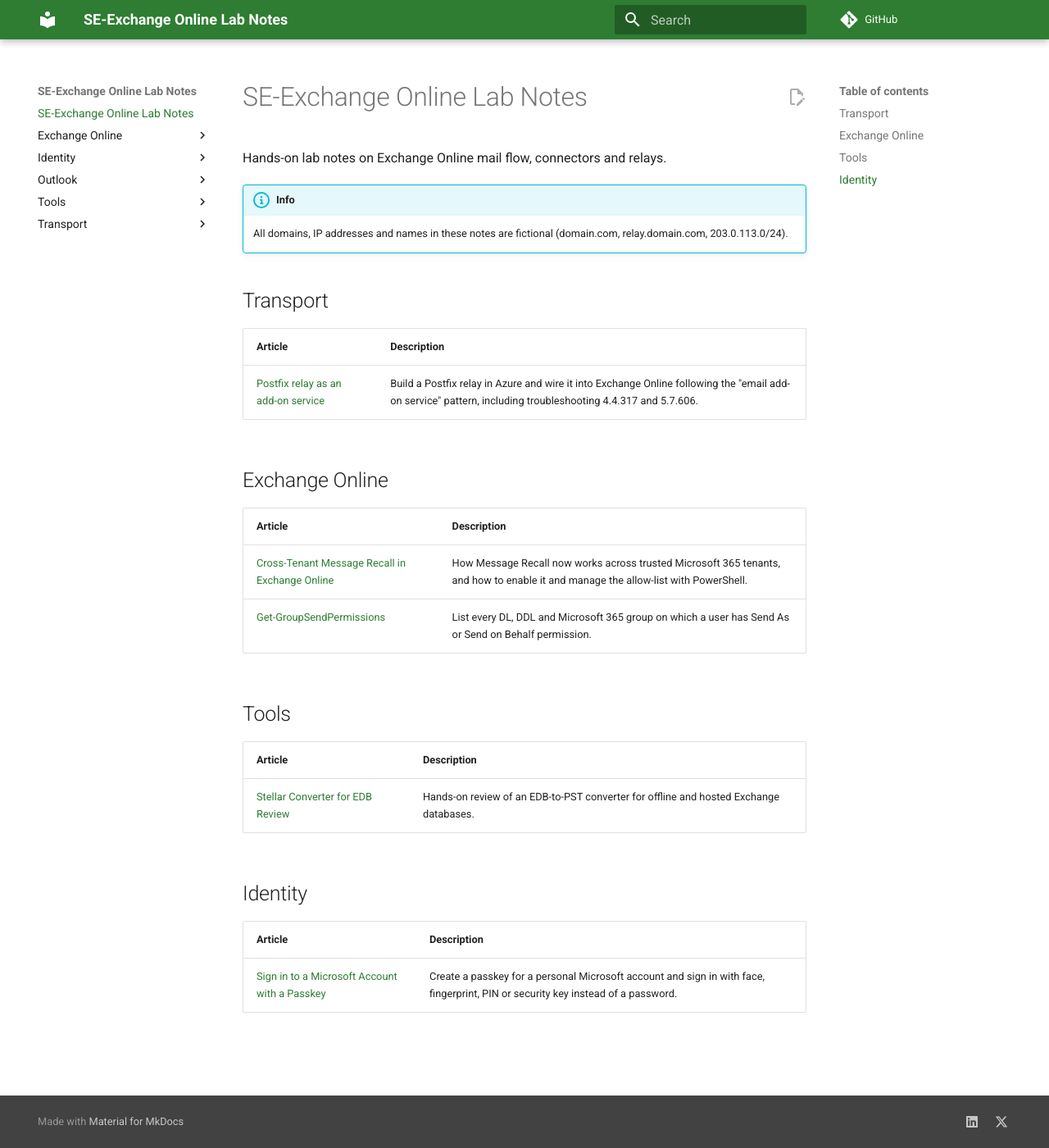
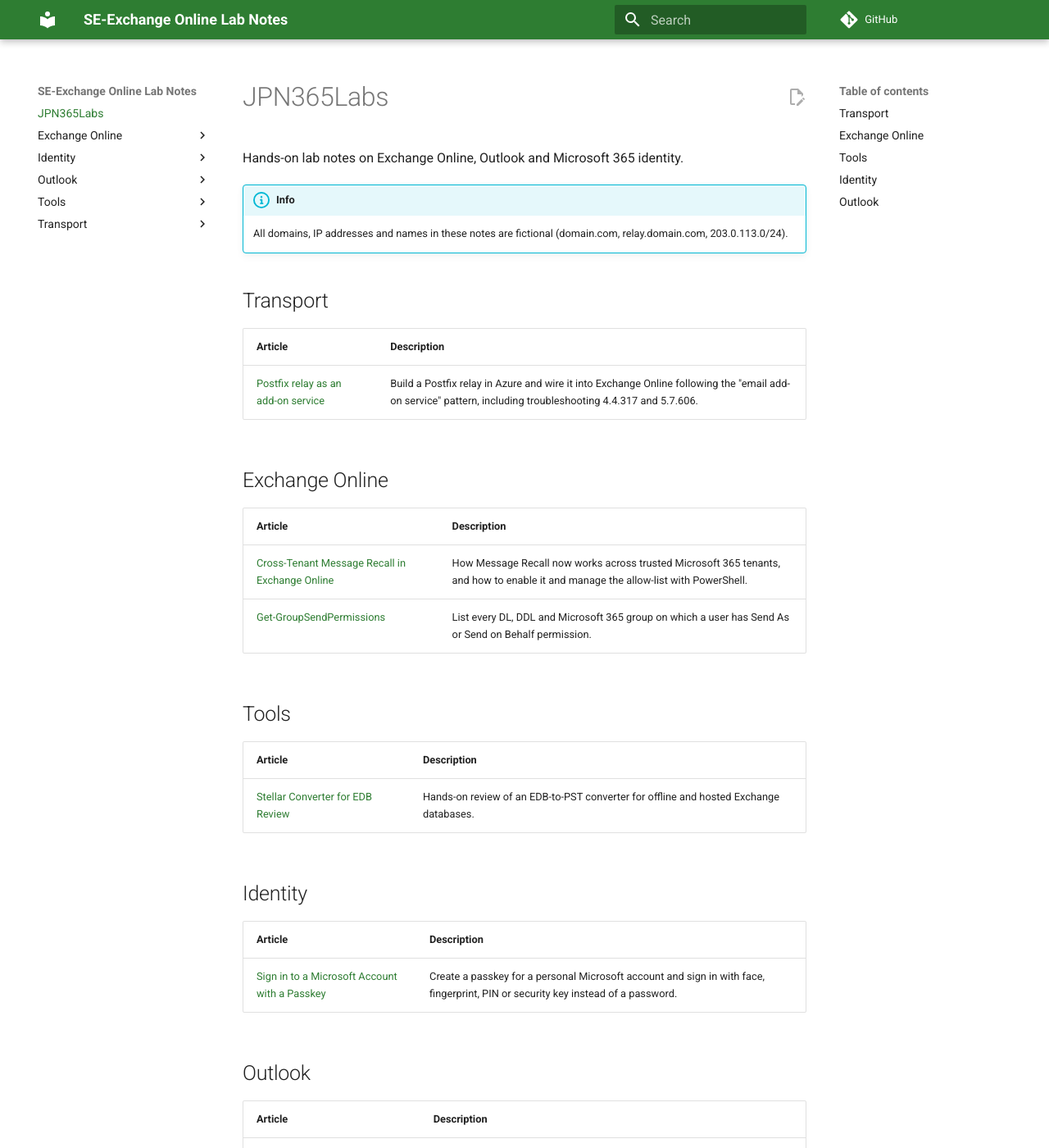
Before and after one commit to jeanpaulnk/JPN365Labs, an MkDocs documentation site: the page built from docs/index.md, in a window 1280 px wide and 1400 px high. Shown: the whole window at 82% size. Built offline with MkDocs 1.6.1 and Material for MkDocs 9.7.7, drawn with Linux system fonts in a browser that asks for light colours; comment, search, counter and statistics services are not loaded; some of the changed text lies outside the part shown.

Commit message:
Revise title and enhance content in index.md
Updated lab notes title and added Outlook section.

```diff
--- a/docs/index.md
+++ b/docs/index.md
@@ -1,6 +1,6 @@
-# SE-Exchange Online Lab Notes
+# JPN365Labs
 
-Hands-on lab notes on Exchange Online mail flow, connectors and relays.
+Hands-on lab notes on Exchange Online, Outlook and Microsoft 365 identity.
 
 !!! info
     All domains, IP addresses and names in these notes are fictional (domain.com, relay.domain.com, 203.0.113.0/24).
@@ -29,3 +29,9 @@ Hands-on lab notes on Exchange Online mail flow, connectors and relays.
 | Article | Description |
 |---|---|
 | [Sign in to a Microsoft Account with a Passkey](Identity/Passkey-Sign-In-Microsoft-Account.md) | Create a passkey for a personal Microsoft account and sign in with face, fingerprint, PIN or security key instead of a password. |
+
+## Outlook
+
+| Article | Description |
+|---|---|
+| [Mark Outlook Email as Read with PowerShell](Outlook/Mark-Email-As-Read-PowerShell.md) | Mark every unread item in a folder as read, with classic Outlook (COM) on the PC or server-side with Microsoft Graph. |
```
